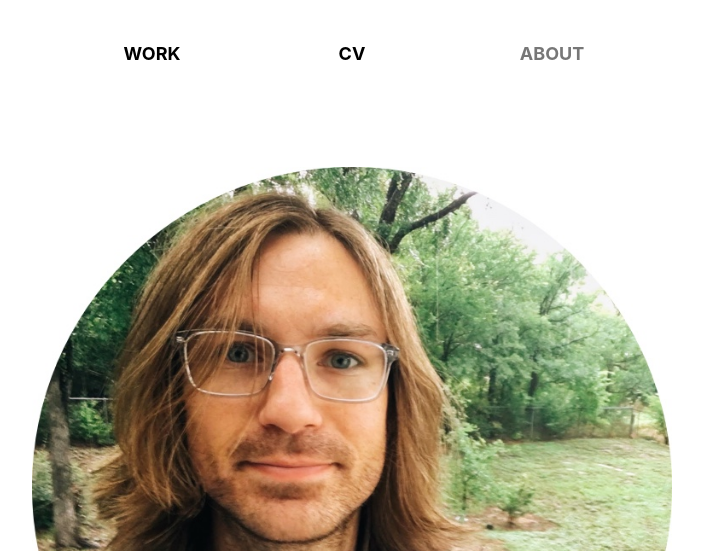
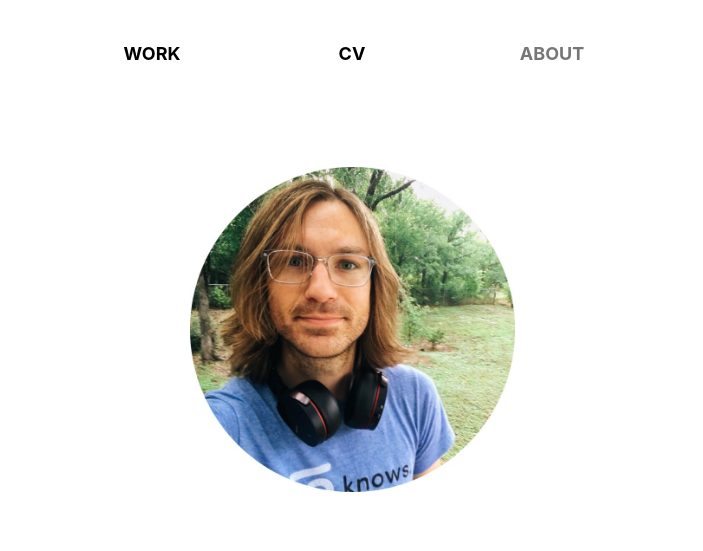
Before and after one commit to zweiland/zweiland.github.io, a plain HTML site: page about.html in a window 1280 px wide. Shown: the top 551 px of the page, without its empty margins (288-991 px from the left). Drawn offline with Linux system fonts and the light colour scheme.

Commit message:
photo update

```diff
--- a/css/screen.css
+++ b/css/screen.css
@@ -388,6 +388,7 @@ header h1 {
 .zak {
   display: block;
   margin: 0 auto 80px;
+  max-width: 325px;
 }
 
 @media (max-width: 600px) {
```
Also changed, not shown: css/main.css (line endings or trailing spaces).
